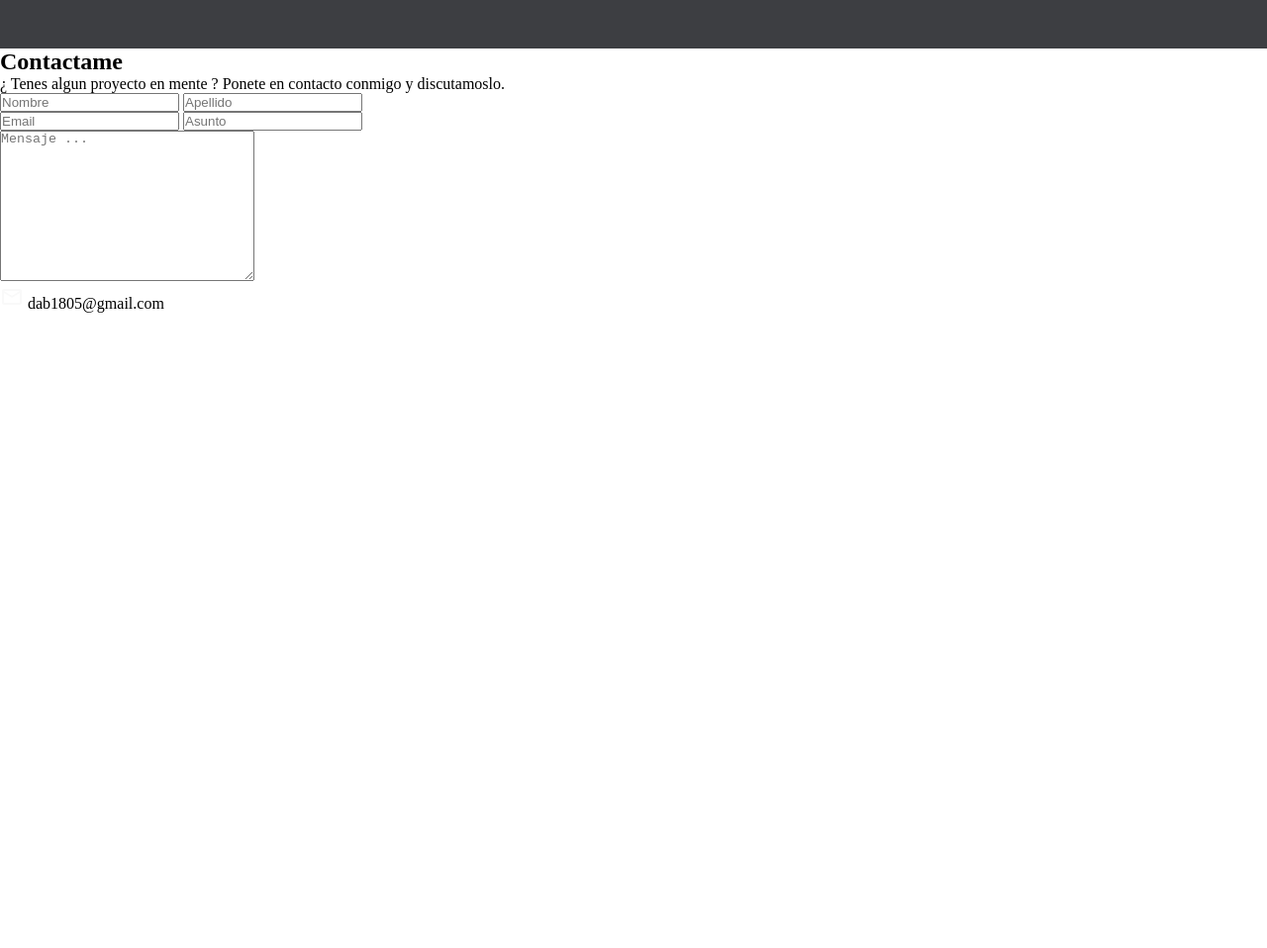
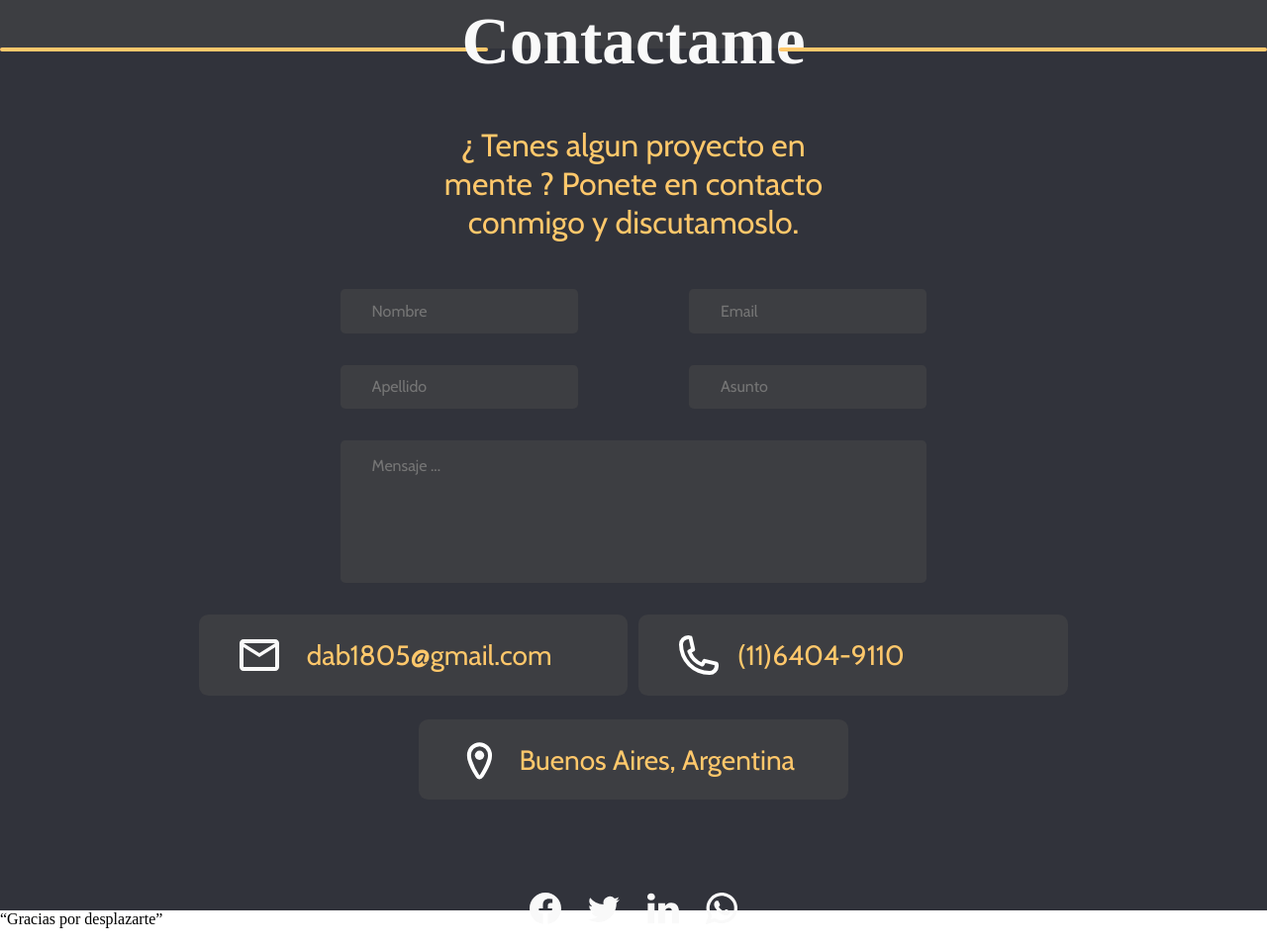
Before and after one commit to DanielAlejandro184/Portfolio, a plain HTML site: page index.html in a window 1280 px wide. Shown: the part 5582-6540 px from the top of the page at 99% size. Drawn offline with nearby package versions, Linux system fonts and the light colour scheme; a web font is replaced by a local one.

Commit message:
Asigne estilo a la seccion Contactame

```diff
--- a/estilo.css
+++ b/estilo.css
@@ -771,3 +771,255 @@ header h1{
     color: #c3c3c3;
     margin-bottom: 1rem;
 }
+
+/* Seccion Contactame */
+
+.seccionContactame{
+    background-color: #31333B;
+    display: flex;
+    justify-content: center;
+    max-width: 120rem;
+    position: relative;
+}
+
+.Contactame{
+    width: 83%;
+    margin: 0 auto;
+    position: relative;
+    display: flex;
+    justify-content: center;
+    flex-direction: column;
+    align-items: center ;
+}
+
+.contactameTablet{
+    display: none;
+}
+
+.tituloContactame{
+    font-size: 4.2em;
+    color: #F9F9F9;
+    font-family: 'Source Serif Pro', serif;
+    font-weight: 700;
+    position: relative;
+    top: -2.85rem;
+}
+
+.seccionContactame::before{
+    content: '';
+    display: block;
+    background-color: #FFC86B;
+    width: 38.5%;
+    height: 0.195rem;
+    position: absolute;
+    top: -0.03rem;
+    left: 0rem;
+    border-radius: 1rem;
+}
+
+.seccionContactame::after{
+    content: '';
+    display: block;
+    background-color: #FFC86B;
+    width: 38.5%;
+    height: 0.195rem;
+    position: absolute;
+    top: -0.03rem;
+    right: 0rem;
+    border-radius: 1rem;
+}
+
+.formulario{
+    display: flex;
+    gap: 7rem;
+    width: 55.8%;
+}
+
+.formulario h4{
+    font-size: 1.5rem;
+    font-family: 'Cabin', sans-serif;
+    color: #F9F9F9;
+    margin-bottom: 1rem;
+}
+
+.nombreApellido , .emailAsunto{
+    width: 50%;
+}
+
+.formulario input{
+    width: 100%;
+    border: none;
+    border-radius: 0.3rem;
+    padding: 0.8rem 0rem 0.8rem 0.5rem;
+    margin-bottom: 2rem;
+    background-color: #3D3E42;
+    padding-left: 2rem;
+    font-size: 1em;
+    color: #F9F9F9;
+    outline: none;
+    font-family: 'Cabin', sans-serif;
+}
+
+.mensaje{
+    width: 55.8%;
+    resize: none;
+    margin-bottom: 2rem;
+    background-color: #3D3E42;
+    border: none;
+    color: #F9F9F9;
+    outline: none;
+    padding-left: 2rem;
+    padding-top: 1rem;
+    font-size: 1em;
+    height: 9rem;
+    font-family: 'Cabin', sans-serif;
+    border-radius: 0.3rem;
+}
+
+.contactameFrase{
+    font-size: 2rem;
+    text-align: center;
+    font-family: 'Cabin', sans-serif;
+    color: #FFC86B;
+    width:40%;
+    margin-bottom: 3rem;
+}
+
+.contenedorEmailTelefono , .contenedorEmail , .contenedorTelefono{
+    display: flex;
+    align-items: center;
+}
+
+.contenedorEmailTelefono{
+    gap: 0.7rem;
+    justify-content: center;
+}
+.contenedorEmail{
+    padding-top: 1.05rem;
+    padding-bottom: 1.05rem;
+    border-radius: 0.6rem;
+    background-color: #3D3E42;
+    transition: .3s all;
+}
+
+.contenedorEmail img{
+    height: 3rem;
+    margin-right: 1.5rem;
+    margin-left: 2.3rem;
+}
+
+.contenedorEmail span{
+    font-size: 1.75em;
+    font-family: 'Cabin', sans-serif;
+    color: #FFC86B;
+    margin-right: 4.8rem;
+}
+
+.contenedorTelefono{
+    background-color: #3D3E42;
+    padding-top: 1.05rem;
+    padding-bottom: 1.05rem;
+    border-radius: 0.6rem;
+    transition: .3s all;
+}
+
+.contenedorTelefono img{
+    height: 3rem;
+    margin-right: 0.9rem;
+    margin-left: 2.3rem;
+}
+
+.contenedorTelefono span{
+    font-size: 1.75em;
+    font-family: 'Cabin', sans-serif;
+    color: #FFC86B;
+    margin-right: 10.35rem;
+}
+
+.contenedorLocation{
+    background-color: #3D3E42;
+    margin-top: 1.5rem;
+    display: flex;
+    align-items: center;
+    margin-bottom: 6.98rem;
+    border-radius: 0.6rem;
+    padding-top: 1.05rem;
+    padding-bottom: 1.05rem;
+    transition: .3s all;
+}
+
+.contenedorLocation img{
+    height: 3rem;
+    margin-right: 1rem;
+    margin-left: 2.35rem;
+}
+
+.contenedorLocation span{
+    font-size: 1.75em;
+    font-family: 'Cabin', sans-serif;
+    color: #FFC86B;
+    margin-right: 3.38rem;
+}
+
+.contenedorAuxiliar{
+    position: relative;
+    background-color: #3D3E42;
+}
+
+.contenedorRedesContact{
+    display: flex;
+    align-items: center;
+    gap: 1.7rem;
+    position: absolute;
+    top: -1.1rem;
+    left: -6.55rem;
+    z-index: 1;
+}
+
+.logoTwittContact , .logoLinkContact{
+    height: 2rem;
+}
+
+.logoFaceContact{
+    height: 2rem;
+}
+
+.logoWhatsContact{
+    height: 2rem;
+}
+
+.seccionFooter::before{
+    content: '';
+    display: block;
+    background-color: #FFC86B;
+    width:42%;
+    height: 0.195rem;
+    position: absolute;
+    top: -0.03rem;
+    right: 0rem;
+    border-radius: 1rem;
+}
+
+.seccionFooter::after{
+    content: '';
+    display: block;
+    background-color: #FFC86B;
+    width: 42%;
+    height: 0.195rem;
+    position: absolute;
+    top: -0.03rem;
+    left: 0rem;
+    border-radius: 1rem;
+}
+
+.contenedorEmail:hover , .contenedorTelefono:hover , .contenedorLocation:hover{
+    background-color: #F0BF6C;
+}
+
+.contenedorEmail:hover span, .contenedorTelefono:hover span, .contenedorLocation:hover span{
+    color: #3D3E42;
+}
+
+.logoTwittContact:hover , .logoFaceContact:hover , .logoLinkContact:hover , .logoWhatsContact:hover{
+    animation: mover 1s ease infinite;
+}
```
